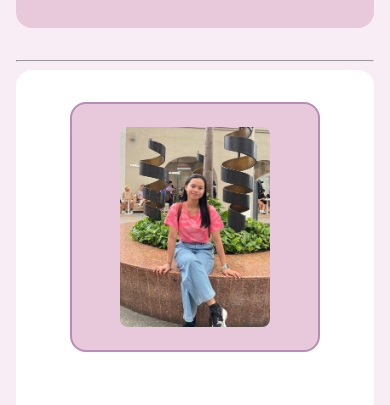
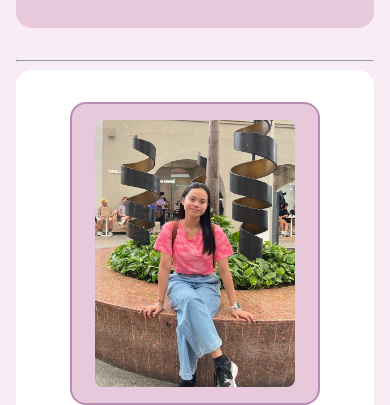
Before and after one commit to Vhyonaaa/about-me-website, a plain HTML site: page index.html in a window 390 px wide. Shown: the part 277-682 px from the top of the page. Drawn offline with nearby package versions, Linux system fonts and the light colour scheme.

Commit message:
Update style.css

```diff
--- a/style.css
+++ b/style.css
@@ -170,12 +170,12 @@ footer {
 	}
 
 	.photo-placeholder {
-		width: 150px;
+		width: 100%;
 		max-width: 250px;
 	}
 
 	.photo-placeholder img {
-		width: 150px;
+		width: 100%;
 		max-width: 200px;
 	}
 	.project-image {
```
